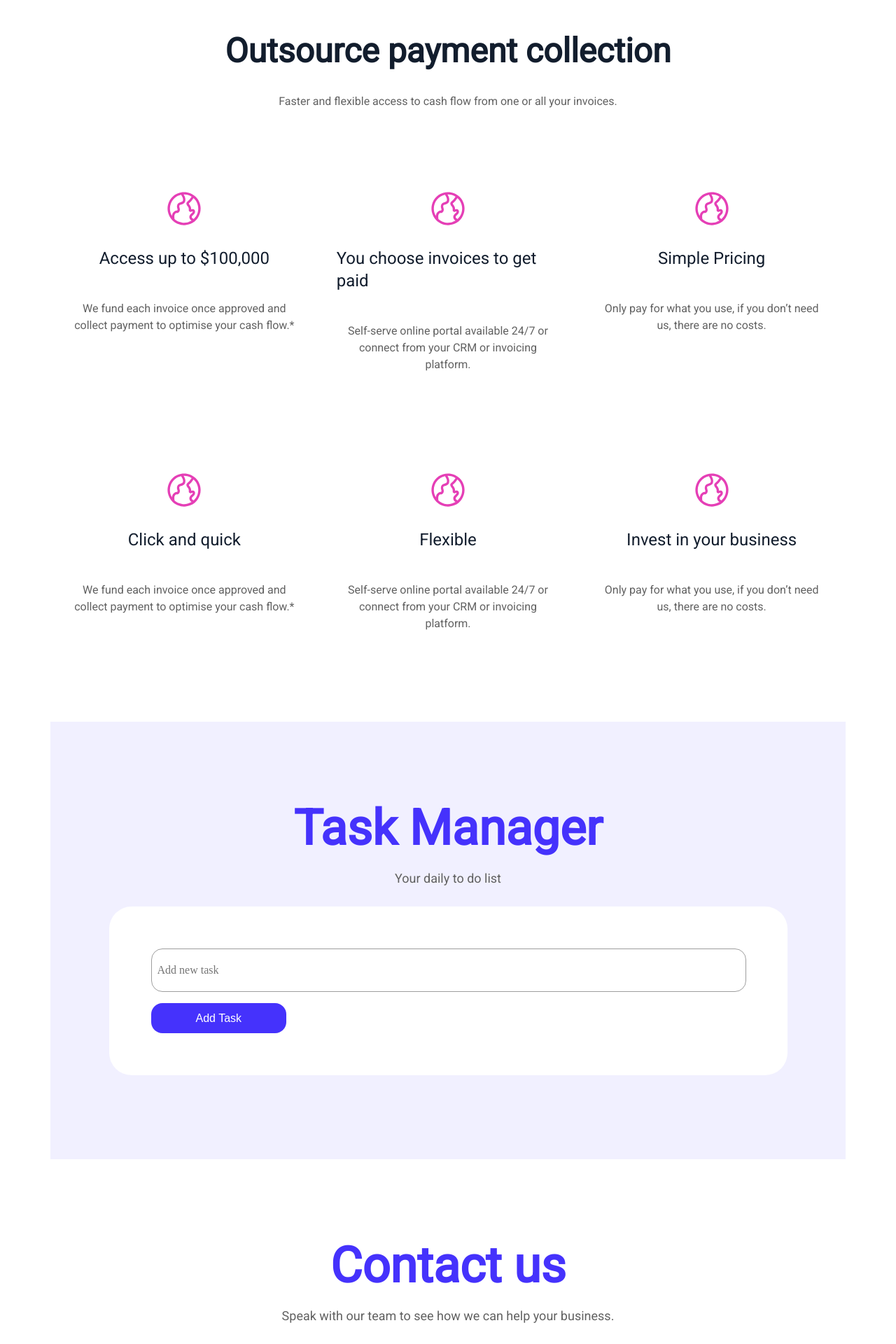
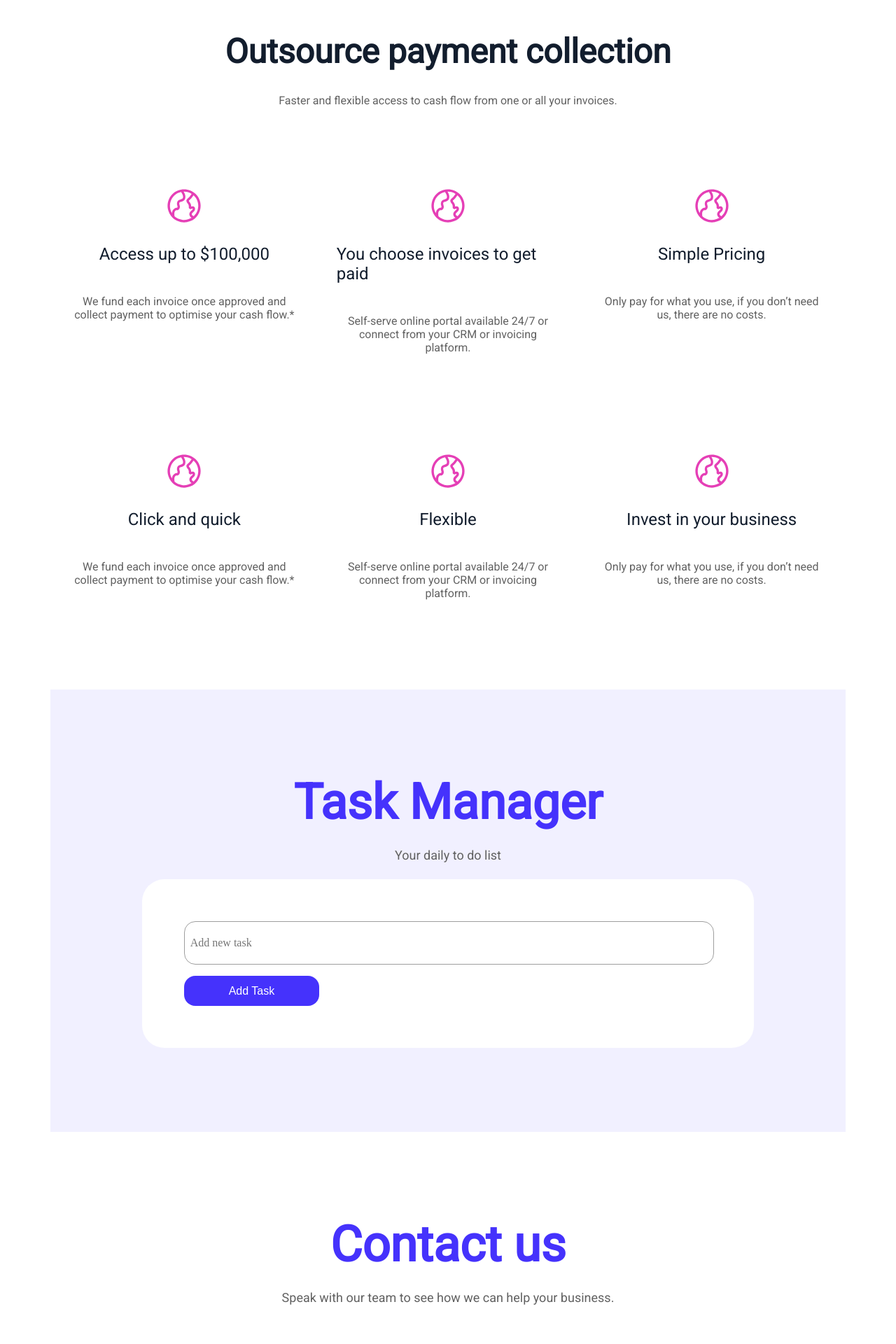
Before and after one commit to Sooneeta/frontend-development-challenge, a React (Vite) app: page / in a window 1280 px wide. Shown: the part 700-2620 px from the top of the page at 70% size. Built offline with nearby package versions, Linux system fonts and the light colour scheme.

Commit message:
optimize css

```diff
--- a/src/styles/base/mixins.scss
+++ b/src/styles/base/mixins.scss
@@ -4,9 +4,11 @@
     display: flex;
     flex-direction: $direction;
     align-items: $align;
+
     @if $justify {
         justify-content: $justify;
     }
+
     @if $gap {
         gap: $gap;
     }
@@ -36,3 +38,11 @@
     color: #9e9e9e;
     padding: $padding;
 }
+
+@mixin error {
+    @include flex(row, center, null, 0.5em);
+    padding-left: 0.5em;
+    font-size: 0.9rem;
+    color: red;
+    margin: 0;
+}
--- a/src/styles/base/variables.scss
+++ b/src/styles/base/variables.scss
@@ -1,4 +1,5 @@
 $font-weight-bold: 800;
+$font-weight-semibold: 600;
 $font-weight-medium: 500;
 $font-weight-regular: 400;
 
@@ -14,4 +15,4 @@ $line-height-large: 4em;
 $font-size-normal: 1rem;
 
 $primary-color: #4532fc;
-$span-color: #121d2d;
+$dark-blue-gray-color: #121d2d;
--- a/src/styles/components/contactform.scss
+++ b/src/styles/components/contactform.scss
@@ -1,96 +1,54 @@
+@use "../base/mixins" as *;
+@use "../base/variables" as *;
+
 .contact-form-container {
-    padding: 100px 72px 0px 72px;
-    display: flex;
-    flex-direction: column;
-    align-items: center;
-    justify-content: center;
-    gap: 24px;
-    padding: 120px 223px;
+    @include flex(column, center, center, 1.5em);
+    padding: 7.5em 13.9375em;
 
     .heading-section {
-        display: flex;
-        flex-direction: column;
-        align-items: center;
-        gap: 24px;
+        @include flex(column, center, null, 1.5em);
 
         h1 {
             margin: 0;
-
-            font-weight: 800;
-            font-size: 70px;
-            line-height: 64px;
-            color: #4532fc;
+            font-weight: $font-weight-bold;
+            font-size: 4.375rem;
+            // line-height: 64px;
+            color: $primary-color;
         }
 
         p {
             margin: 0;
-            font-weight: 400;
-            font-size: 18px;
-            line-height: 32px;
+            font-weight: $font-weight-regular;
+            font-size: 1.125rem;
+            // line-height: 32px;
             color: #616161;
         }
     }
 
     form {
-        padding: 60px;
-        width: 849px;
-        display: flex;
-        flex-direction: column;
-        align-items: center;
-        justify-content: center;
-        gap: 16px;
+        padding: 3.75em;
+        width: 58.9583vw;
+        @include flex(column, center, center, 1em);
 
         .form-field {
             width: 100%;
-            display: flex;
-            flex-direction: column;
-            gap: 0.5em;
+            @include flex(column, null, null, 0.5em);
+
             input {
-                width: 98%;
-                border: 1px solid #9e9e9e;
-                border-radius: 16px;
-                padding: 20px 8px;
-                font-family: "Poppins";
-
-                font-weight: 500;
-                font-size: 16px;
-                line-height: 20px;
-                color: #9e9e9e;
+                @include input(1.25em 0.5em);
             }
 
             textarea {
-                width: 98%;
-                font-family: "Poppins";
-                border-radius: 16px;
-                border: 1px solid #9e9e9e;
-                font-weight: 500;
-                padding: 79.5px 8px;
-                font-size: 16px;
-                line-height: 20px;
-                color: #9e9e9e;
+                @include input(4.96875em 0.5em);
             }
 
             .error {
-                display: flex;
-                align-items: center;
-                gap: 0.5em;
-                padding-left: 0.5em;
-                font-size: 0.9rem;
-                color: red;
-                margin: 0;
+                @include error;
             }
         }
+
         button {
-            width: fit-content;
-            padding: 13.5px 72px;
-            border-radius: 16px;
-            font-weight: 500;
-            font-size: 16px;
-            line-height: 23px;
-            color: white;
-            background-color: #4532fc;
-            border: none;
-            cursor: pointer;
+            @include button(white, $primary-color, 0.84375em 4.5em);
         }
     }
 }
--- a/src/styles/components/homepage.scss
+++ b/src/styles/components/homepage.scss
@@ -1,28 +1,23 @@
+@use "../base/mixins" as *;
+@use "../base/variables" as *;
+
 .outsource-payment {
-    padding: 120px 80px 60px 80px;
-    display: flex;
-    flex-direction: column;
-    align-items: center;
-    gap: 46px;
+    @include flex(column, center, null, 2.875em);
+    padding: 7.5em 5em 3.75em 5em;
 
     .heading {
-        display: flex;
-        flex-direction: column;
-        align-items: center;
-        gap: 16px;
+        @include flex(column, center, null, 1em);
 
         h2 {
-            color: #121d2d;
-            font-weight: 600;
-            font-size: 48px;
-            line-height: 56px;
+            color: $dark-blue-gray-color;
+            font-weight: $font-weight-semibold;
+            font-size: 3rem;
             margin: 0;
         }
 
         p {
-            font-weight: 400;
-            font-size: 16px;
-            line-height: 24px;
+            font-weight: $font-weight-regular;
+            font-size: 1rem;
             color: #616161;
         }
     }
@@ -30,28 +25,23 @@
     .payment-collection-container {
         display: grid;
         grid-template-columns: repeat(3, 1fr);
-        row-gap: 20px;
-        column-gap: 10px;
+        row-gap: 1.25em;
+        column-gap: 0.625em;
 
         .payment-collection-item {
-            display: flex;
-            flex-direction: column;
-            align-items: center;
-            padding: 52px 24px;
-            gap: 28px;
+            @include flex(column, center, null, 1.75em);
+            padding: 3.25em 1.5em;
 
             h5 {
-                font-weight: 500;
-                font-size: 24px;
-                line-height: 32px;
-                color: #121d2d;
+                font-weight: $font-weight-medium;
+                font-size: 1.5rem;
+                color: $dark-blue-gray-color;
                 margin: 0;
             }
 
             p {
-                font-weight: 400;
-                font-size: 16px;
-                line-height: 24px;
+                font-weight: $font-weight-regular;
+                font-size: 1rem;
                 text-align: center;
                 color: #616161;
             }
--- a/src/styles/components/taskmanager.scss
+++ b/src/styles/components/taskmanager.scss
@@ -1,90 +1,72 @@
+@use "../base/mixins" as *;
+@use "../base/variables" as *;
+
 .task-manager-container {
-    padding: 0px 72px;
+    padding: 0px 4.5em;
 
     .wrapper {
         background-color: #f1f0ff;
-        display: flex;
-        flex-direction: column;
-        align-items: center;
-        justify-content: center;
-        gap: 24px;
-        padding: 120px 223px;
+        @include flex(column, center, center, 1.5em);
+        padding: 7.5em 13.9375em;
 
         .heading-section {
-            display: flex;
-            flex-direction: column;
-            align-items: center;
-            gap: 24px;
+            @include flex(column, center, null, 1.5em);
 
             h1 {
                 margin: 0;
-
-                font-weight: 800;
-                font-size: 70px;
-                line-height: 64px;
-                color: #4532fc;
+                font-weight: $font-weight-bold;
+                font-size: 4.375rem;
+                color: $primary-color;
             }
 
             p {
                 margin: 0;
-                font-weight: 400;
-                font-size: 18px;
-                line-height: 32px;
+                font-weight: $font-weight-regular;
+                font-size: 1.125rem;
                 color: #616161;
             }
         }
 
         .task-section {
-            padding: 60px;
+            padding: 3.75em;
             background-color: white;
-            border-radius: 32px;
-            width: 849px;
-            display: flex;
-            flex-direction: column;
-            align-items: center;
-            justify-content: center;
-            gap: 16px;
+            border-radius: 2em;
+            width: 58.9583vw;
+            @include flex(column, center, center, 1em);
 
             .task-item {
                 width: 100%;
-                display: flex;
-                align-items: center;
-                justify-content: space-between;
+                @include flex(row, center, space-between, null);
 
                 div {
-                    display: flex;
-                    align-items: center;
-                    gap: 10px;
+                    @include flex(row, center, null, 0.625em);
 
                     input {
-                        width: 25.5px;
-                        height: 25px;
+                        width: 1.59375em;
+                        height: 1.5625em;
                     }
 
                     p {
                         color: #3c434a;
-                        font-weight: 400;
-                        font-size: 16px;
-                        line-height: 24px;
+                        font-weight: $font-weight-regular;
+                        font-size: 1rem;
                         letter-spacing: 0%;
                         vertical-align: middle;
                     }
                 }
 
                 button {
-                    display: flex;
-                    gap: 10px;
-                    align-items: center;
+                    @include flex(row, center, null, 0.625em);
                     border: 1px solid #fc4b4b;
-                    border-radius: 4px;
-                    padding: 4px 16px;
+                    border-radius: 0.25em;
+                    padding: 0.25em 1em;
                     background: none;
 
                     span {
                         font-family: Manrope;
                         color: #fc4b4b;
-                        font-weight: 600;
-                        font-size: 14px;
+                        font-weight: $font-weight-semibold;
+                        font-size: 0.875rem;
                         line-height: 100%;
                         letter-spacing: 0%;
                     }
@@ -93,44 +75,21 @@
 
             .input-field {
                 width: 100%;
-                display: flex;
-                flex-direction: column;
-                gap: 0.5em;
+                @include flex(column, null, null, 0.5em);
+
                 input {
-                    width: 98%;
-                    font-family: "Poppins";
-                    border: 1px solid #9e9e9e;
-                    border-radius: 16px;
-                    padding: 20px 8px;
-
-                    font-weight: 500;
-                    font-size: 16px;
-                    line-height: 20px;
-                    color: #9e9e9e;
+                    @include input(1.25em 0.5em);
                 }
 
                 .error {
-                    display: flex;
-                    align-items: center;
-                    gap: 0.5em;
-                    padding-left: 0.5em;
-                    font-size: 0.9rem;
-                    color: red;
-                    margin: 0;
+                    @include error;
                 }
             }
 
             .add-btn {
-                width: fit-content;
                 align-self: flex-start;
-                padding: 10px 64px;
-                border-radius: 16px;
-                font-weight: 500;
-                font-size: 16px;
-                line-height: 23px;
-                color: white;
-                background-color: #4532fc;
-                border: none;
+                @include button(white, $primary-color, 0.625em 4em);
+
             }
         }
     }
```
Also changed, not shown: src/styles/components/herosection.scss (+5 -2 lines), src/styles/components/mainlayout.scss (+16 -10 lines).
